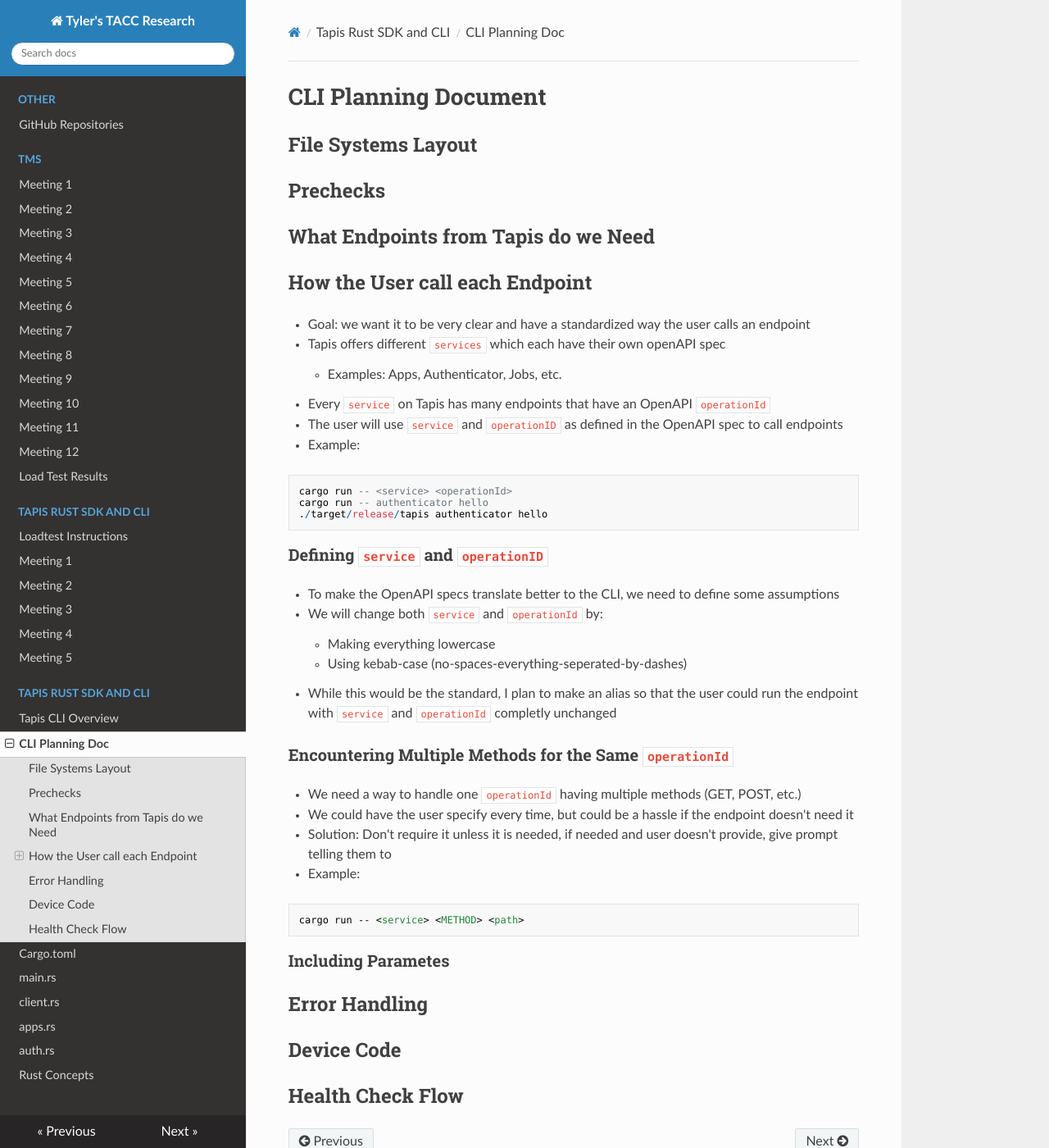
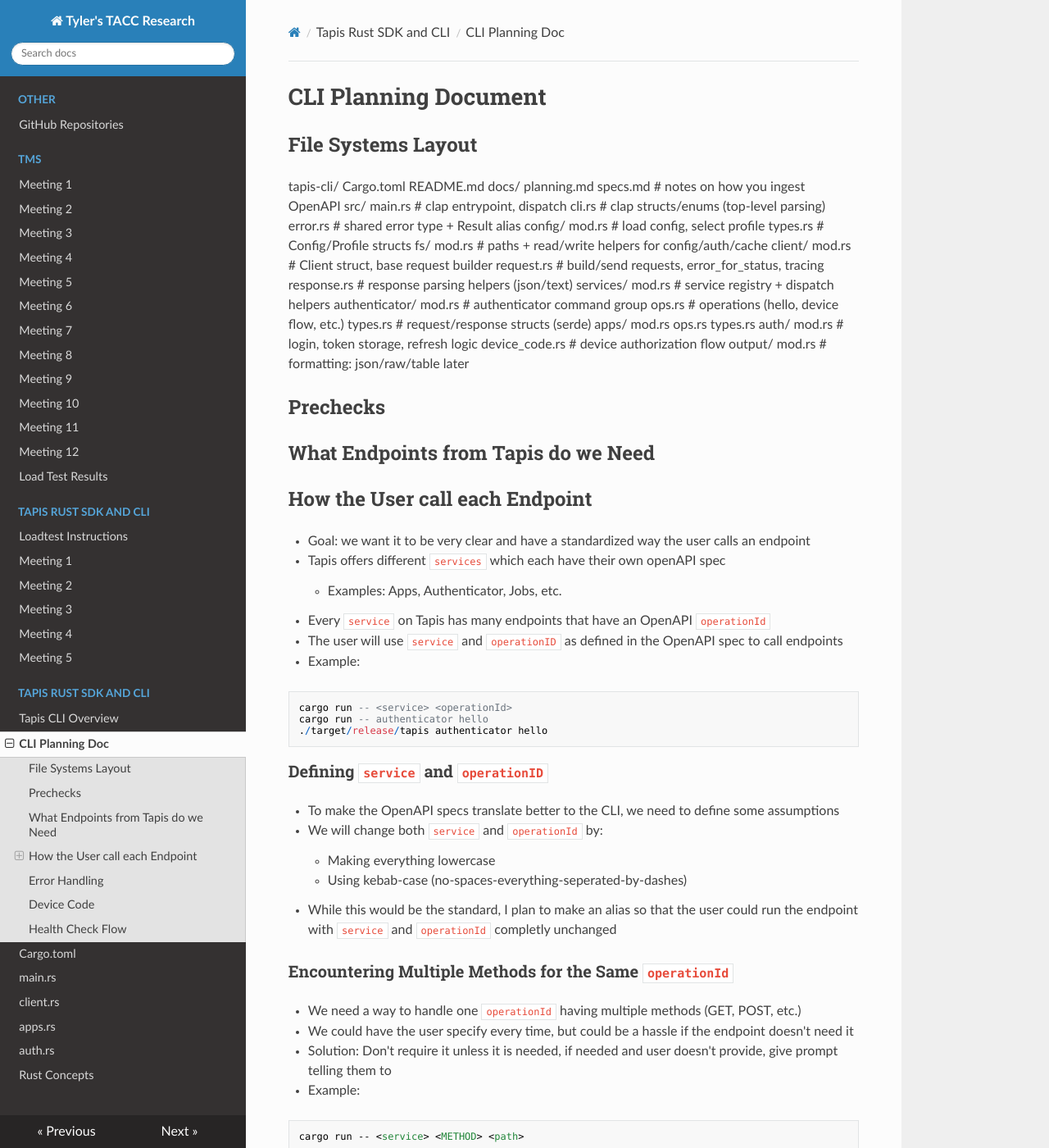
Before and after one commit to tyler0852/tylers-tacc-research, an MkDocs documentation site: the page built from docs/tapis/cli-planning.md, in a window 1280 px wide and 1400 px high. Shown: the whole window at 82% size. Built offline with MkDocs 1.6.1, drawn with Linux system fonts in a browser that asks for light colours; nearby versions of some CDN libraries; some of the changed text lies outside the part shown.

Commit message:
more doc

````diff
--- a/docs/tapis/cli-planning.md
+++ b/docs/tapis/cli-planning.md
@@ -3,6 +3,40 @@
 
 ## File Systems Layout
 
+tapis-cli/
+  Cargo.toml
+  README.md
+  docs/
+    planning.md
+    specs.md              # notes on how you ingest OpenAPI
+  src/
+    main.rs               # clap entrypoint, dispatch
+    cli.rs                # clap structs/enums (top-level parsing)
+    error.rs              # shared error type + Result alias
+    config/
+      mod.rs              # load config, select profile
+      types.rs            # Config/Profile structs
+    fs/
+      mod.rs              # paths + read/write helpers for config/auth/cache
+    client/
+      mod.rs              # Client struct, base request builder
+      request.rs          # build/send requests, error_for_status, tracing
+      response.rs         # response parsing helpers (json/text)
+    services/
+      mod.rs              # service registry + dispatch helpers
+      authenticator/
+        mod.rs            # authenticator command group
+        ops.rs            # operations (hello, device flow, etc.)
+        types.rs          # request/response structs (serde)
+      apps/
+        mod.rs
+        ops.rs
+        types.rs
+    auth/
+      mod.rs              # login, token storage, refresh logic
+      device_code.rs      # device authorization flow
+    output/
+      mod.rs              # formatting: json/raw/table later
 
 ## Prechecks
 
@@ -46,8 +80,11 @@ cargo run -- authenticator hello
 cargo run -- <service> <METHOD> <path>
 ```
 
-### Including Parametes
+### Including Parameters
 
+- Some endpoints require parameters (path params, query params, headers, request body)
+- We need to derive them from the spec and standardize how it will be used in the CLI
+- FILL
 
 ## Error Handling
 
````
